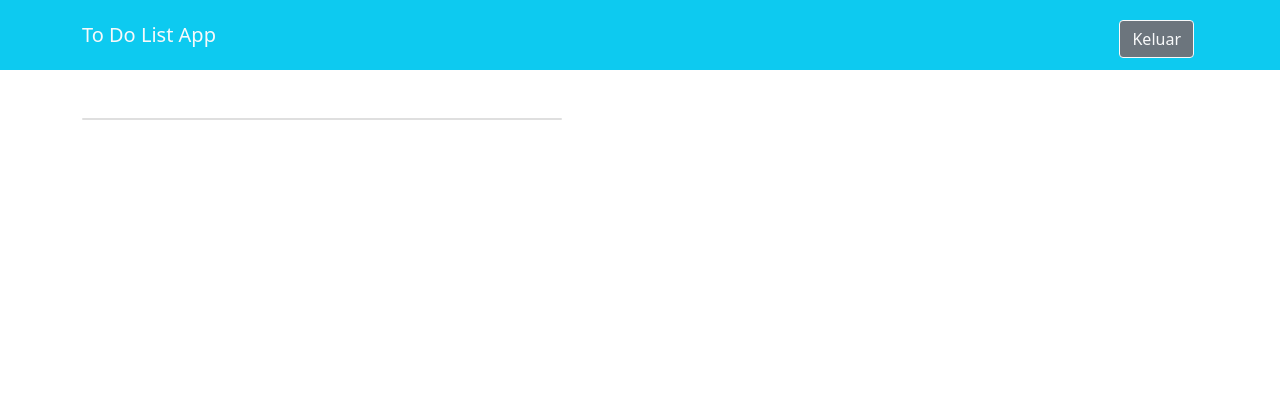
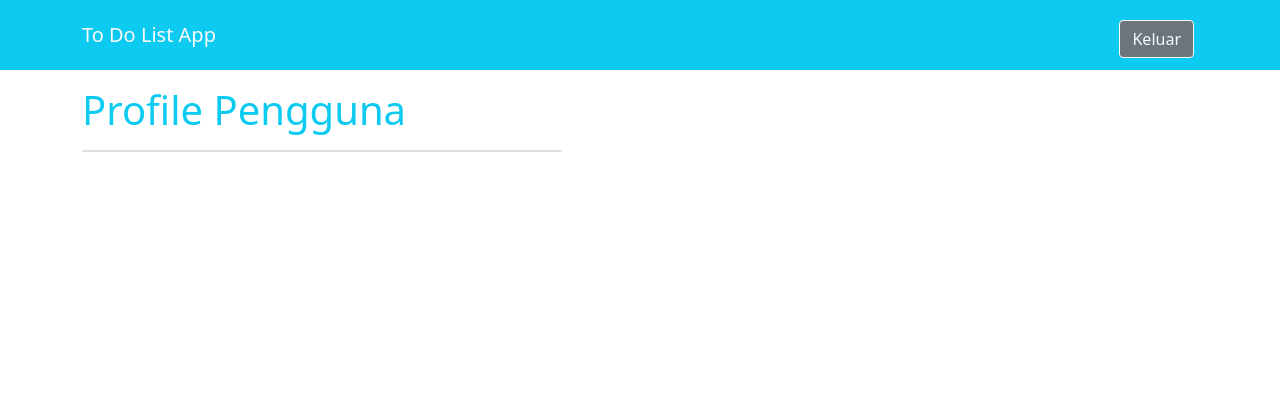
Before and after one commit to TBlunk/UKK2025_XIIPPLG2_7909, a PHP site: page /admin/profile.php in a window 1280 px wide. Shown: the top 420 px of the page. Run offline with PHP 8.4, Linux system fonts and the light colour scheme; the visitor is signed in with stand-in values (Sample User, id 1); data that the repository does not hold is empty.

Commit message:
Decor UI

```diff
--- a/admin/profile.php
+++ b/admin/profile.php
@@ -43,7 +43,8 @@ t.username, t.email, t.nama");
         </div>
     </nav>
     <div class="container">
-        <div class="card mt-5" style="width: 30rem;">
+    <h1 class="text-left text-info  mt-3">Profile Pengguna</h1>
+        <div class="card mt-3" style="width: 30rem;">
             <ul class="list-group list-group-flush">
                 <?php
 
@@ -59,9 +60,10 @@ t.username, t.email, t.nama");
                     <li class="list-group-item">Username : <?php echo $data['username'] ?> </li>
                     <li class="list-group-item">Nama : <?php echo $data['nama'] ?></li>
                     <li class="list-group-item">Email : <?php echo $data['email'] ?></li>
-            </ul>
-            <a href="index.php" class="btn btn-outline-light btn-secondary m-2 w-50">Back</a>
+                </ul>
+                <a href="index.php" class="btn btn-outline-light btn-secondary m-2 w-50">Back</a>
         </div>
+
     </div>
 <?php }
 
```
